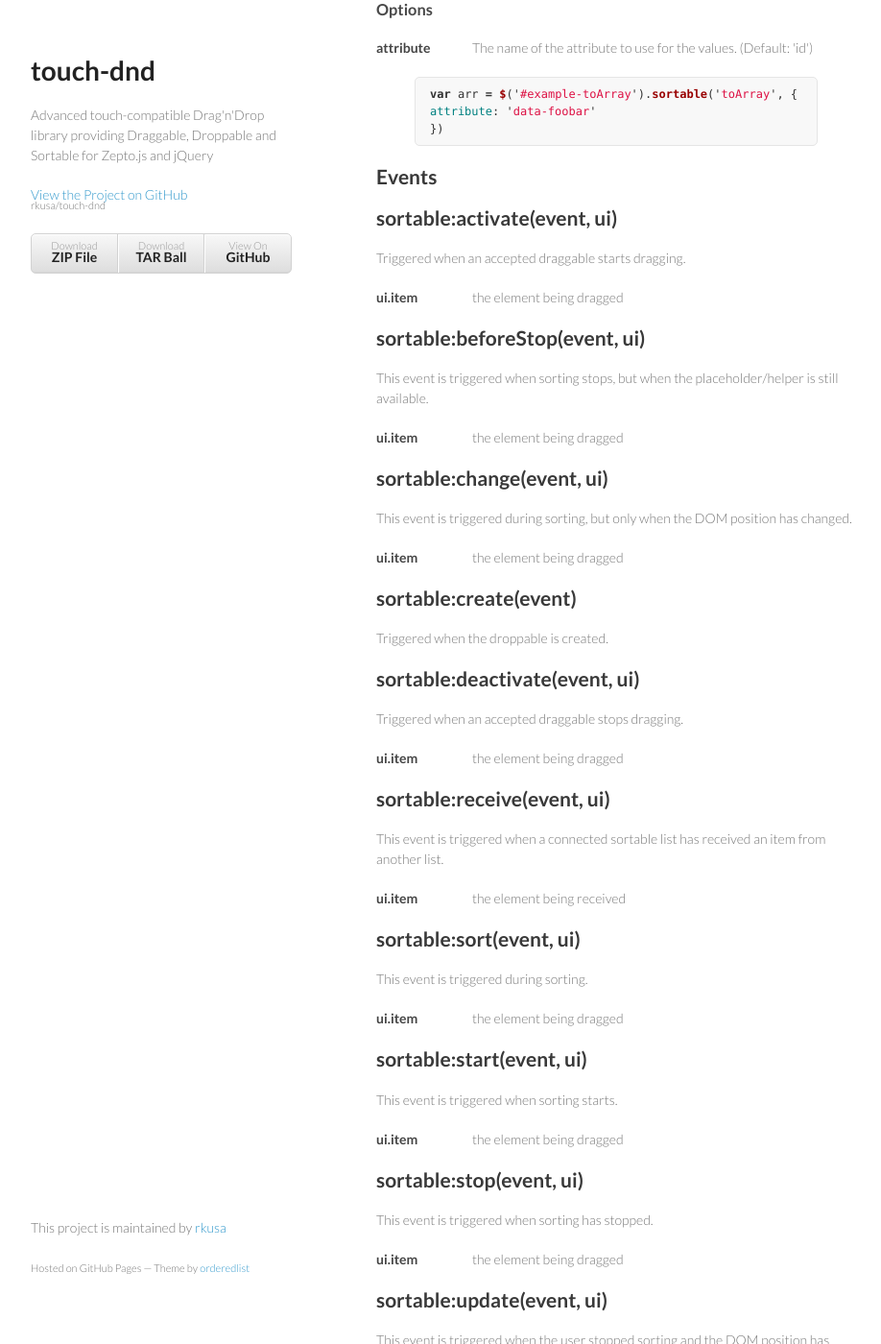
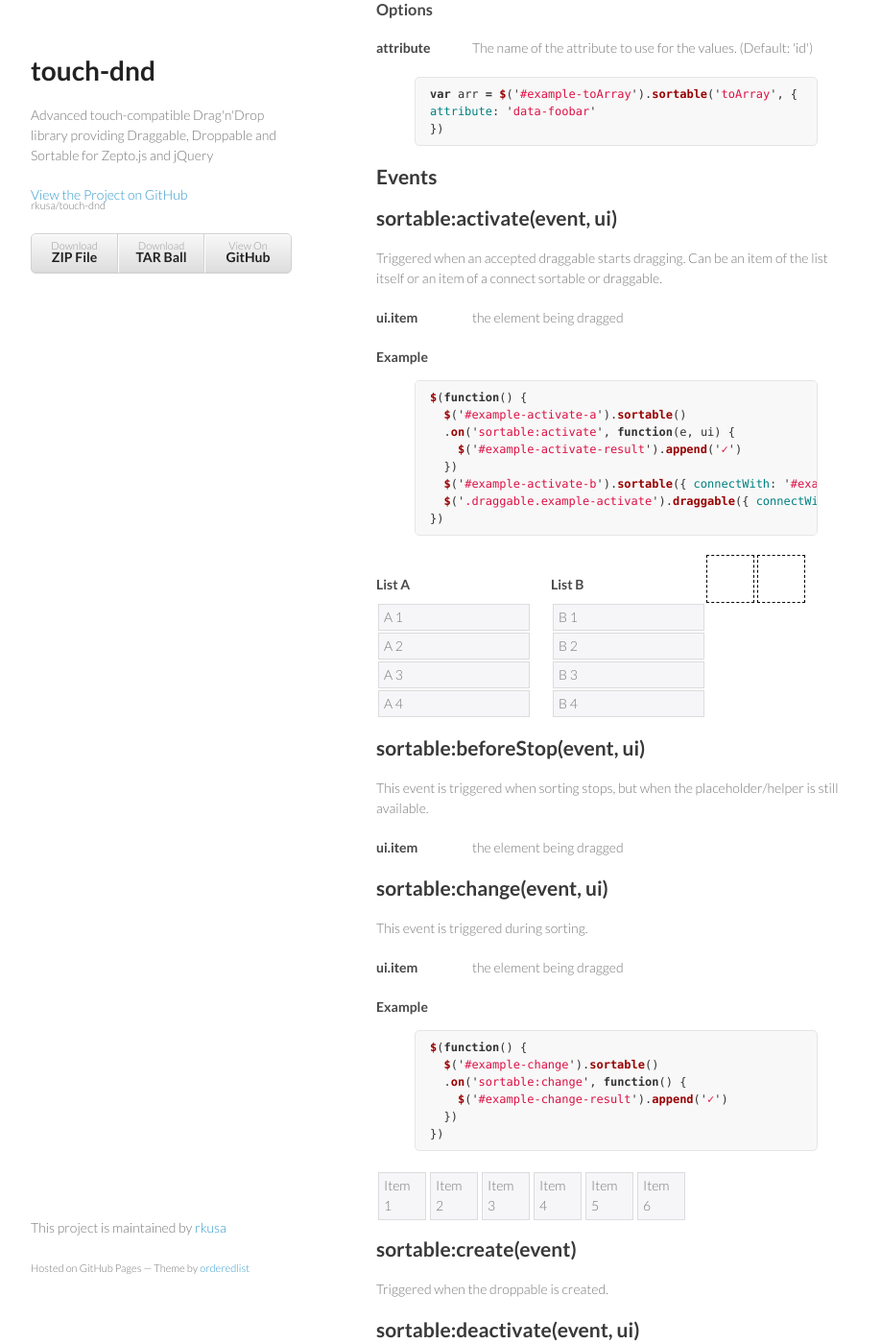
Before and after one commit to rkusa/touch-dnd, a Jekyll site: the page built from sortable.html, in a window 1280 px wide and 1400 px high, scrolled down 5145 px. Shown: the whole window at 96% size, without its empty margins (178-1096 px from the left). Built offline with Jekyll 4.4.1, drawn with Linux system fonts in a browser that asks for light colours; Markdown is read by kramdown in place of the engine named in the settings; some of the changed text lies outside the part shown.

Commit message:
update sortable events

```diff
--- a/javascripts/touch-dnd.js
+++ b/javascripts/touch-dnd.js
@@ -75,6 +75,7 @@
       var last = this.last
       this.last = null
       $(last).trigger('dragging:drop', e)
+      return
     }
     if (!this.el) return
     if (revert === undefined) revert = true
@@ -397,10 +398,10 @@
 
     this.observer = new Observer(this.el, this.opts.items, function() {
     }, function() {
+      if (this === self.placeholder[0] || (dragging.el && this === dragging.el[0])) return
       var item = $(this)
-      self.el.trigger('sortable:sort',   { item: item })
+      self.el.trigger('sortable:change', { item: item })
       self.el.trigger('sortable:update', { item: item, index: -1 })
-      self.el.trigger('sortable:change', { item: item })
     })
   }
 
@@ -496,7 +497,7 @@
       this.placeholder.width(dragging.el.width())
     }
 
-    this.el.trigger('dragging:start', { item: dragging.el })
+    this.el.trigger('sortable:start', { item: dragging.el })
   }
 
   Sortable.prototype.enter = function(e) {
@@ -519,16 +520,16 @@
       // this.placeholder.width(dragging.el.width())
     }
 
+    var initialized = true
     if (!this.placeholder.parent().length) {
+      initialized = false
       this.el.append(dragging.placeholder = this.placeholder.hide())
-      this.el.append(dragging.el)
-    }
 
-    // if dragging an item that belongs to the current list, hide it while
-    // it is being dragged
-    if (this.index !== null) {
-      // TODO
-      // dragging.el.hide()
+      // if dragging an item that belongs to the current list, hide it while
+      // it is being dragged
+      if (this.index !== null) {
+        this.el.append(dragging.el)
+      }
     }
 
     if (!isContainer) {
@@ -547,7 +548,9 @@
       this.el.append(this.placeholder)
     }
 
-    this.el.trigger('sortable:sort', { item: dragging.el })
+    if (!initialized) return
+
+    this.el.trigger('sortable:change', { item: dragging.el })
   }
 
   Sortable.prototype.end = function(e) {
@@ -561,11 +564,8 @@
     // revert
     dragging.el.insertBefore(this.el.find(this.opts.items).get(this.index))
     $(document).off('mouseup touchend MSPointerUp pointerup', this.end)
-    var self = this
-    setTimeout(function() {
-      dragging.stop(e)
-      self.el.trigger('dragging:stop')
-    })
+    dragging.stop(e)
+    this.el.trigger('dragging:stop')
 
     this.index = null
   }
@@ -578,7 +578,7 @@
 
     if (!dragging.el) return
 
-    // dragging.el = dragging.el.clone()
+    this.observer.disconnect()
 
     dragging.el.insertBefore(this.placeholder).show()
 
@@ -599,8 +599,6 @@
       this.el.trigger('sortable:update', { item: dragging.el, index: newIndex })
     }
 
-    this.el.trigger('sortable:change', { item: dragging.el })
-
     this.el.trigger('sortable:beforeStop', { item: dragging.el })
     if (dragging.parent instanceof Sortable) {
       dragging.parent.index = null
@@ -610,8 +608,9 @@
     // revert
     $(document).off('mouseup touchend MSPointerUp pointerup', this.end)
     dragging.stop(originalEvent, false)
+    this.el.trigger('dragging:stop')
 
-    this.el.trigger('dragging:stop')
+    this.observer.observe()
   }
 
   Sortable.prototype.toArray = function(opts) {
--- a/sortable.html
+++ b/sortable.html
@@ -379,11 +379,51 @@
 <h2>Events</h2>
 
 <h2>sortable:activate(event, ui)</h2>
-<p>Triggered when an accepted draggable starts dragging.</p>
+<p>Triggered when an accepted draggable starts dragging. Can be an item of the list itself or an item of a connect sortable or draggable.</p>
 <dl class="inline">
   <dt>ui.item</dt>
   <dd>the element being dragged</dd>
 </dl>
+<h4>Example</h4>
+{% highlight js %}$(function() {
+  $('#example-activate-a').sortable()
+  .on('sortable:activate', function(e, ui) {
+    $('#example-activate-result').append('✓')
+  })
+  $('#example-activate-b').sortable({ connectWith: '#example-activate-a' })
+  $('.draggable.example-activate').draggable({ connectWith: '#example-activate-a' })
+}){% endhighlight %}
+<div id="example-activate-result"></div>
+<div class="draggable example-activate"></div>
+<div class="draggable example-activate"></div>
+<div style="float:left;margin-right:20px">
+  <h4>List A</h4>
+  <ul class="list" id="example-activate-a">
+    <li>A 1</li>
+    <li>A 2</li>
+    <li>A 3</li>
+    <li>A 4</li>
+  </ul>
+</div>
+<div style="float:left">
+  <h4>List B</h4>
+  <ul class="list" id="example-activate-b">
+    <li>B 1</li>
+    <li>B 2</li>
+    <li>B 3</li>
+    <li>B 4</li>
+  </ul>
+</div>
+<script type="text/javascript">
+  $(function() {
+    $('#example-activate-a').sortable()
+    .on('sortable:activate', function(e, ui) {
+      $('#example-activate-result').append('✓')
+    })
+    $('#example-activate-b').sortable({ connectWith: '#example-activate-a' })
+    $('.draggable.example-activate').draggable({ connectWith: '#example-activate-a' })
+  })
+</script>
 
 <h2>sortable:beforeStop(event, ui)</h2>
 <p>This event is triggered when sorting stops, but when the placeholder/helper is still available.</p>
@@ -393,35 +433,132 @@
 </dl>
 
 <h2>sortable:change(event, ui)</h2>
-<p>This event is triggered during sorting, but only when the DOM position has changed.</p>
+<p>This event is triggered during sorting.</p>
 <dl class="inline">
   <dt>ui.item</dt>
   <dd>the element being dragged</dd>
 </dl>
+<h4>Example</h4>
+{% highlight js %}$(function() {
+  $('#example-change').sortable()
+  .on('sortable:change', function() {
+    $('#example-change-result').append('✓')
+  })
+}){% endhighlight %}
+<div id="example-change-result"></div>
+<ul class="grid wide" id="example-change">
+  <li>Item 1</li>
+  <li>Item 2</li>
+  <li>Item 3</li>
+  <li>Item 4</li>
+  <li>Item 5</li>
+  <li>Item 6</li>
+</ul>
+<script type="text/javascript">
+  $(function() {
+    $('#example-change').sortable()
+    .on('sortable:change', function() {
+      $('#example-change-result').append('✓')
+    })
+  })
+</script>
 
 <h2>sortable:create(event)</h2>
 <p>Triggered when the droppable is created.</p>
 
 <h2>sortable:deactivate(event, ui)</h2>
-<p>Triggered when an accepted draggable stops dragging.</p>
+<p>Triggered when an accepted draggable stops dragging. Can be an item of the list itself or an item of a connect sortable or draggable.</p>
 <dl class="inline">
   <dt>ui.item</dt>
   <dd>the element being dragged</dd>
 </dl>
+<h4>Example</h4>
+{% highlight js %}$(function() {
+  $('#example-deactivate-a').sortable()
+  .on('sortable:deactivate', function(e, ui) {
+    $('#example-deactivate-result').append('✓')
+  })
+  $('#example-deactivate-b').sortable({ connectWith: '#example-deactivate-a' })
+  $('.draggable.example-deactivate').draggable({ connectWith: '#example-deactivate-a' })
+}){% endhighlight %}
+<div id="example-deactivate-result"></div>
+<div class="draggable example-deactivate"></div>
+<div class="draggable example-deactivate"></div>
+<div style="float:left;margin-right:20px">
+  <h4>List A</h4>
+  <ul class="list" id="example-deactivate-a">
+    <li>A 1</li>
+    <li>A 2</li>
+    <li>A 3</li>
+    <li>A 4</li>
+  </ul>
+</div>
+<div style="float:left">
+  <h4>List B</h4>
+  <ul class="list" id="example-deactivate-b">
+    <li>B 1</li>
+    <li>B 2</li>
+    <li>B 3</li>
+    <li>B 4</li>
+  </ul>
+</div>
+<script type="text/javascript">
+  $(function() {
+    $('#example-deactivate-a').sortable()
+    .on('sortable:deactivate', function(e, ui) {
+      $('#example-deactivate-result').append('✓')
+    })
+    $('#example-deactivate-b').sortable({ connectWith: '#example-deactivate-a' })
+    $('.draggable.example-deactivate').draggable({ connectWith: '#example-deactivate-a' })
+  })
+</script>
 
 <h2>sortable:receive(event, ui)</h2>
-<p>This event is triggered when a connected sortable list has received an item from another list.</p>
+<p>This event is triggered when a connected sortable list has received a draggable or an item from another list.</p>
 <dl class="inline">
   <dt>ui.item</dt>
   <dd>the element being received</dd>
 </dl>
-
-<h2>sortable:sort(event, ui)</h2>
-<p>This event is triggered during sorting.</p>
-<dl class="inline">
-  <dt>ui.item</dt>
-  <dd>the element being dragged</dd>
-</dl>
+<h4>Example</h4>
+{% highlight js %}$(function() {
+  $('#example-receive-a').sortable()
+  .on('sortable:receive', function(e, ui) {
+    $('#example-receive-result').append('✓')
+  })
+  $('#example-receive-b').sortable({ connectWith: '#example-receive-a' })
+  $('.draggable.example-receive').draggable({ connectWith: '#example-receive-a' })
+}){% endhighlight %}
+<div id="example-receive-result"></div>
+<div class="draggable example-receive"></div>
+<div class="draggable example-receive"></div>
+<div style="float:left;margin-right:20px">
+  <h4>List A</h4>
+  <ul class="list" id="example-receive-a">
+    <li>A 1</li>
+    <li>A 2</li>
+    <li>A 3</li>
+    <li>A 4</li>
+  </ul>
+</div>
+<div style="float:left">
+  <h4>List B</h4>
+  <ul class="list" id="example-receive-b">
+    <li>B 1</li>
+    <li>B 2</li>
+    <li>B 3</li>
+    <li>B 4</li>
+  </ul>
+</div>
+<script type="text/javascript">
+  $(function() {
+    $('#example-receive-a').sortable()
+    .on('sortable:receive', function(e, ui) {
+      $('#example-receive-result').append('✓')
+    })
+    $('#example-receive-b').sortable({ connectWith: '#example-receive-a' })
+    $('.draggable.example-receive').draggable({ connectWith: '#example-receive-a' })
+  })
+</script>
 
 <h2>sortable:start(event, ui)</h2>
 <p>This event is triggered when sorting starts.</p>
@@ -438,8 +575,34 @@
 </dl>
 
 <h2>sortable:update(event, ui)</h2>
-<p>This event is triggered when the user stopped sorting and the DOM position has changed.</p>
+<p>This event is triggered when the user stopped sorting.</p>
 <dl class="inline">
   <dt>ui.item</dt>
   <dd>the element being dragged</dd>
+  <dt>index</dt>
+  <dd>the index the element element is dropped at</dd>
 </dl>
+<h4>Example</h4>
+{% highlight js %}$(function() {
+  $('#example-update').sortable()
+  .on('sortable:update', function() {
+    $('#example-update-result').append('✓')
+  })
+}){% endhighlight %}
+<div id="example-update-result"></div>
+<ul class="grid wide" id="example-update">
+  <li>Item 1</li>
+  <li>Item 2</li>
+  <li>Item 3</li>
+  <li>Item 4</li>
+  <li>Item 5</li>
+  <li>Item 6</li>
+</ul>
+<script type="text/javascript">
+  $(function() {
+    $('#example-update').sortable()
+    .on('sortable:update', function() {
+      $('#example-update-result').append('✓')
+    })
+  })
+</script>
```
Also changed, not shown: javascripts/touch-dnd.min.js, 1 other file.
